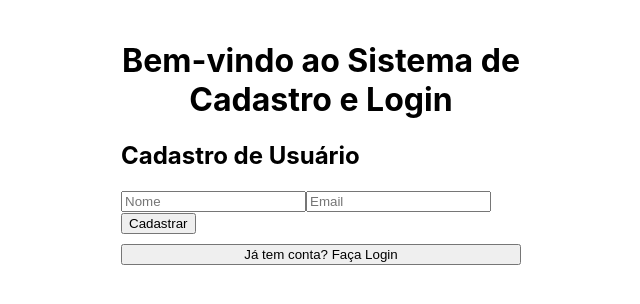
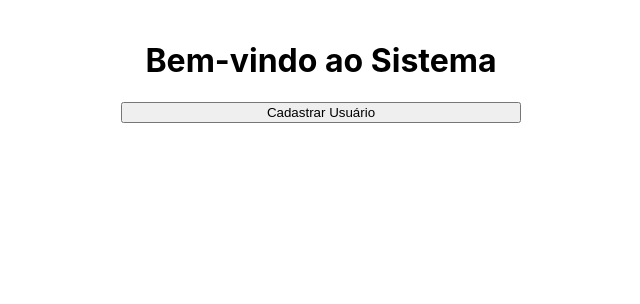
Before and after one commit to laladaysz/Saep-front, a React (Create React App) app: page / in a window 1280 px wide. Shown: the top 304 px of the page, without its empty margins (319-959 px from the left). Built offline with nearby package versions, Linux system fonts and the light colour scheme.

Commit message:
:sparkles: feat: cadastro de users

```diff
--- a/package.json
+++ b/package.json
@@ -9,6 +9,7 @@
     "axios": "^1.7.7",
     "react": "^18.3.1",
     "react-dom": "^18.3.1",
+    "react-modal": "^3.16.1",
     "react-scripts": "5.0.1",
     "web-vitals": "^2.1.4"
   },
--- a/src/App.js
+++ b/src/App.js
@@ -1,31 +1,38 @@
 import React, { useState } from 'react';
 import Register from './components/Register';
-import Login from './components/Login';
 
 function App() {
-  const [showLogin, setShowLogin] = useState(false);
+  const [showModal, setShowModal] = useState(false);
+
+  const toggleModal = () => {
+    setShowModal(!showModal);
+  };
 
   return (
     <div style={{ maxWidth: '400px', margin: '0 auto', padding: '20px' }}>
-      <h1 style={{ textAlign: 'center' }}>Bem-vindo ao Sistema de Cadastro e Login</h1>
-      {showLogin ? (
-        <>
-          <Login key="login" />
-          <button
-            onClick={() => setShowLogin(false)}
-            style={{ display: 'block', marginTop: '10px', width: '100%' }}>
-            Não tem conta? Cadastre-se
-          </button>
-        </>
-      ) : (
-        <>
-          <Register key="register" />
-          <button
-            onClick={() => setShowLogin(true)}
-            style={{ display: 'block', marginTop: '10px', width: '100%' }}>
-            Já tem conta? Faça Login
-          </button>
-        </>
+      <h1 style={{ textAlign: 'center' }}>Bem-vindo ao Sistema</h1>
+      <button
+        onClick={toggleModal}
+        style={{ display: 'block', marginTop: '20px', width: '100%' }}
+      >
+        Cadastrar Usuário
+      </button>
+
+      {showModal && (
+        <div
+          style={{
+            position: 'fixed',
+            top: '50%',
+            left: '50%',
+            transform: 'translate(-50%, -50%)',
+            backgroundColor: 'white',
+            padding: '20px',
+            boxShadow: '0px 4px 8px rgba(0,0,0,0.2)',
+            borderRadius: '8px',
+          }}
+        >
+          <Register closeModal={toggleModal} />
+        </div>
       )}
     </div>
   );
--- a/src/components/Register.js
+++ b/src/components/Register.js
@@ -1,7 +1,7 @@
 import React, { useState } from 'react';
 import axios from 'axios';
 
-function Register() {
+function Register({ closeModal }) {
   const [nome, setNome] = useState('');
   const [email, setEmail] = useState('');
   const [message, setMessage] = useState('');
@@ -14,6 +14,8 @@ function Register() {
         email,
       });
       setMessage(`Usuário cadastrado com sucesso: ${response.data.nome}`);
+      setNome('');
+      setEmail('');
     } catch (error) {
       setMessage(`Erro ao cadastrar: ${error.response?.data?.error || error.message}`);
     }
@@ -21,14 +23,15 @@ function Register() {
 
   return (
     <div>
-      <h2>Cadastro de Usuário</h2>
-      <form onSubmit={handleRegister}>
+      <h2 style={{ textAlign: 'center' }}>Cadastro de Usuário</h2>
+      <form onSubmit={handleRegister} style={{ textAlign: 'center' }}>
         <input
           type="text"
           placeholder="Nome"
           value={nome}
           onChange={(e) => setNome(e.target.value)}
           required
+          style={{ display: 'block', width: '100%', marginBottom: '10px', padding: '8px' }}
         />
         <input
           type="email"
@@ -36,10 +39,40 @@ function Register() {
           value={email}
           onChange={(e) => setEmail(e.target.value)}
           required
+          style={{ display: 'block', width: '100%', marginBottom: '10px', padding: '8px' }}
         />
-        <button type="submit">Cadastrar</button>
+        <button
+          type="submit"
+          style={{
+            display: 'block',
+            width: '100%',
+            backgroundColor: '#007BFF',
+            color: 'white',
+            padding: '10px',
+            border: 'none',
+            borderRadius: '4px',
+          }}
+        >
+          Cadastrar
+        </button>
+        <button
+          type="button"
+          onClick={closeModal}
+          style={{
+            display: 'block',
+            marginTop: '10px',
+            width: '100%',
+            backgroundColor: '#f8f9fa',
+            color: '#6c757d',
+            padding: '10px',
+            border: '1px solid #ced4da',
+            borderRadius: '4px',
+          }}
+        >
+          Cancelar
+        </button>
       </form>
-      {message && <p>{message}</p>}
+      {message && <p style={{ marginTop: '10px', textAlign: 'center' }}>{message}</p>}
     </div>
   );
 }
```
Also changed, not shown: 1 other file (tests, documents, lock files or other folders).
